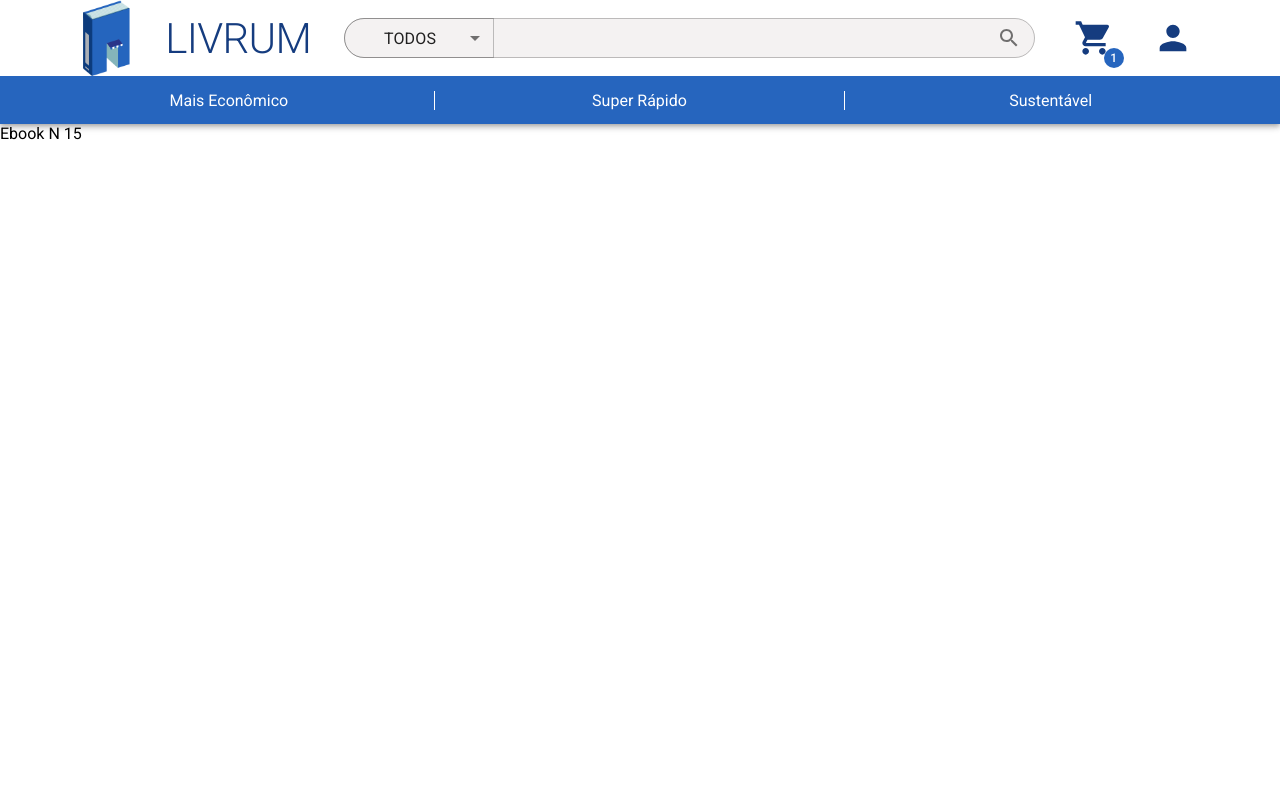
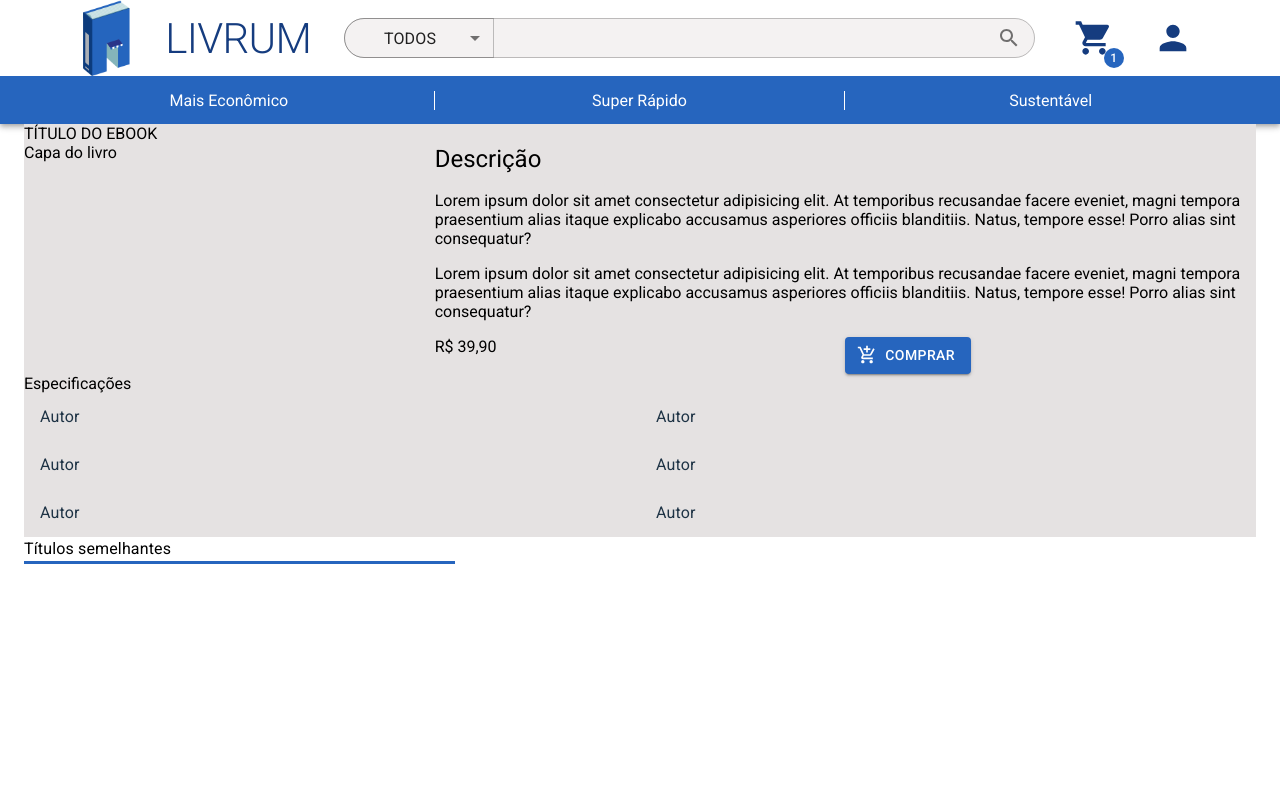
Before and after one commit to byte-stack-uefs/livrum, a Next.js app in the folder phase_4/app/webapp/: page /ebook/15 in a window 1280 px wide. Shown: the top 800 px of the page. Built offline with nearby package versions, Linux system fonts and the light colour scheme.

Commit message:
Adicionando estrutura base das página de detalhes do ebook

```diff
--- a/phase_4/app/webapp/app/(public)/ebook/[id]/page.tsx
+++ b/phase_4/app/webapp/app/(public)/ebook/[id]/page.tsx
@@ -1,7 +1,110 @@
+import Divider from "@/app/components/Divider";
+import { AddShoppingCart } from "@mui/icons-material";
+import Grid from "@mui/material/Unstable_Grid2/Grid2";
+import { Button, Container, List, ListItem, ListItemText, Typography } from "@mui/material";
+
 interface EbookPageParams {
     id: number;
 }
 
 export default function Page({ params }: { params: EbookPageParams }) {
-    return "Ebook N " + params.id;
+    return (
+        <Container maxWidth={false}>
+            <Grid container >
+
+                <Grid container xs={12} sx={{ backgroundColor: 'secondary.main' }}>
+                    <Grid xs={12}>
+                        TÍTULO DO EBOOK
+                    </Grid>
+                    <Grid container xs={12}>
+                        <Grid xs={4}>
+                            Capa do livro
+                        </Grid>
+                        <Grid container xs={8}>
+                            <Grid xs={12}>
+                                <Typography variant="h5">
+                                    Descrição
+                                </Typography>
+                            </Grid>
+                            <Grid xs={12}>
+                                <p>
+                                    Lorem ipsum dolor sit amet consectetur adipisicing elit. At temporibus
+                                    recusandae facere eveniet, magni tempora praesentium alias itaque explicabo accusamus
+                                    asperiores officiis blanditiis. Natus, tempore esse! Porro alias sint consequatur?
+                                </p>
+                                <p>
+                                    Lorem ipsum dolor sit amet consectetur adipisicing elit. At temporibus
+                                    recusandae facere eveniet, magni tempora praesentium alias itaque explicabo accusamus
+                                    asperiores officiis blanditiis. Natus, tempore esse! Porro alias sint consequatur?
+                                </p>
+                            </Grid>
+                            <Grid xs={12} container>
+                                <Grid xs={6}>
+                                    R$ 39,90
+                                </Grid>
+                                <Grid xs={6}>
+                                    <Button variant="contained" startIcon={<AddShoppingCart />}>
+                                        Comprar
+                                    </Button>
+                                </Grid>
+                            </Grid>
+                        </Grid>
+                    </Grid>
+                    <Grid container xs={12}>
+                        <Grid xs={12}>
+                            Especificações
+                        </Grid>
+                        <Grid xs={12} container>
+                            <Grid xs={6}>
+                                <List disablePadding>
+                                    <ListItem>
+                                        <ListItemText>
+                                            Autor
+                                        </ListItemText>
+                                    </ListItem>
+                                    <ListItem>
+                                        <ListItemText>
+                                            Autor
+                                        </ListItemText>
+                                    </ListItem>
+                                    <ListItem>
+                                        <ListItemText>
+                                            Autor
+                                        </ListItemText>
+                                    </ListItem>
+                                </List>
+                            </Grid>
+                            <Grid xs={6}>
+                                <ListItem>
+                                    <ListItemText>
+                                        Autor
+                                    </ListItemText>
+                                </ListItem>
+                                <ListItem>
+                                    <ListItemText>
+                                        Autor
+                                    </ListItemText>
+                                </ListItem>
+                                <ListItem>
+                                    <ListItemText>
+                                        Autor
+                                    </ListItemText>
+                                </ListItem>
+                            </Grid>
+                        </Grid>
+                    </Grid>
+                </Grid>
+
+
+                <Grid xs={12}>
+                    <Typography>
+                        Títulos semelhantes
+                    </Typography>
+                    <Divider width={"35%"} />
+                </Grid>
+
+
+            </Grid>
+        </Container>
+    );
 }
```
